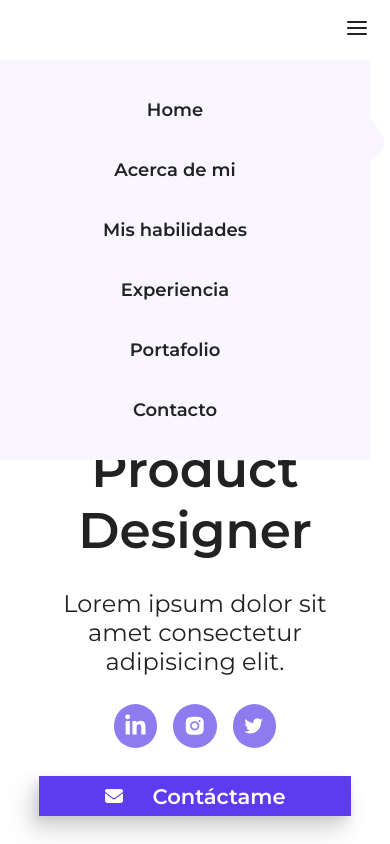
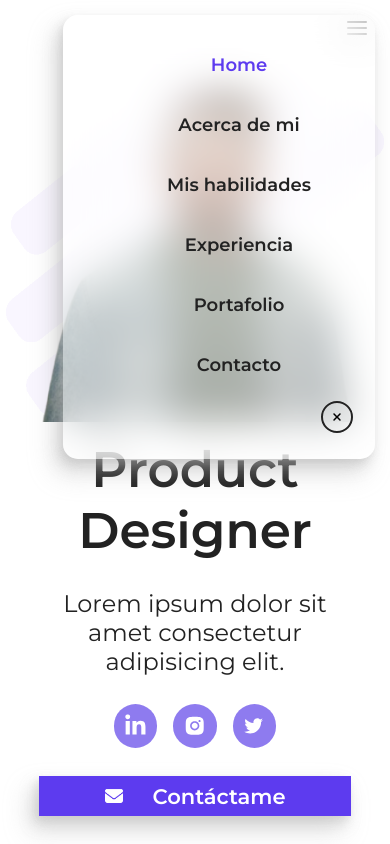
Before and after one commit to gabrielmartinezghioma/Gabriel-sPortfolio, a plain HTML site: page index.html in a window 390 px wide. Both pictures are taken after a click on the button 357 px from the left and 29 px from the top of the page. Shown: the top 844 px of the page. Drawn offline with Linux system fonts and the light colour scheme; files whose address does not match are found by name.

Commit message:
modified menu

```diff
--- a/assets/script/main.js
+++ b/assets/script/main.js
@@ -1,6 +1,14 @@
- const navButton = document.querySelector(".nav__button");
- const navUl = document.querySelector(".nav__ul");
+ const navButtonMenu = document.querySelector(".nav__button");
+ const navDiv = document.querySelector(".nav__div");
 
- navButton.addEventListener("click", ()=>{
-    navUl.classList.toggle("nav__button--togle")
+ navButtonMenu.addEventListener("click", ()=>{
+    navDiv.classList.toggle("nav__button--togle")
  });
+
+ const navButtonCross = document.querySelector(".nav__button--cross");
+
+
+
+ navButtonCross.addEventListener("click", ()=>{
+   navDiv.classList.toggle("nav__button--togle")
+});
--- a/assets/style/style.css
+++ b/assets/style/style.css
@@ -86,6 +86,22 @@ ul {
 /*--- Mobail---*/
 @media screen and (min-width: 360px) {
 
+  .nav {
+    position: relative;
+    display: flex;
+    justify-content: flex-end;
+    z-index: 3;
+  }
+
+  .nav__button {
+    background-color: rgba(255, 255, 255, 0);
+    border: none;
+    margin: 15px;
+    display: block;
+    justify-content: flex-end;
+    position: fixed;
+  }
+
   .nav__button--img {
     width: 24px;
     border: none;
@@ -97,40 +113,58 @@ ul {
     transition: width 0.2s;
   }
 
-  .nav {
-    position: relative;
+
+  .nav__div {
     display: flex;
-    justify-content: flex-end;
-    z-index: 3;
-  }
-
-  .nav__button {
-    background-color:rgba(255, 255, 255, 0);
-    border: none;
-    margin: 15px;
-    display: block;
-    justify-content: flex-end;
+    flex-direction: column;
+    justify-content: center;
+    align-items: center;
+    background-color: rgba(255, 255, 255, 0.596);
+    box-shadow: var(--shadow-elevation-medium);
+    backdrop-filter: blur(20px);
     position: fixed;
+    top: 15px;
+    margin-right: 15px;
+    width: 80%;
+    justify-content: center;
+    padding: 20px 0;
+    height: auto;
+    overflow-y: auto;
+    right: 100%;
+    transition: 1s;
+    position: fixed;
+    border-radius: 15px;
   }
 
   .nav__ul {
     display: flex;
     flex-direction: column;
     align-items: center;
-    background-color: var(--color-pink);
-    position: fixed;
-    top: 60px;
-    width: 100%;
-    margin-right: 20px;
-    padding: 20px 0;
-    height: auto;
-    overflow-y: auto;
-    right: 100%;
-    transition: 0.5s;
+    justify-content: center;
+  }
+
+  .nav__button--cross {
+    border: none;
+    display: flex;
+    justify-content: flex-end;
+    align-items: flex-end;
+    width: 90%;
+    background-color: rgba(255, 255, 255, 0);
+    margin: 5px;
+  }
+
+  .nav__button--imgCross{
+    width: 32px;
+    height: 32px;
+    border: none;
+    border-radius: 50%;
+    padding: 8px;
+    border: 2px solid var(--color-black);
   }
 
   .nav__button--togle {
-    right: 0;
+   right: 0;
+
   }
 
   .nav__ul--li {
@@ -143,6 +177,14 @@ ul {
     font-size: 18px;
     font-weight: var(--weight-semibold);
     color: var(--color-black);
+  }
+
+
+  .nav__ul--aHome {
+    text-decoration: none;
+    font-size: 18px;
+    font-weight: var(--weight-semibold);
+    color: var(--color-blue);
   }
 
   .nav__ul--a:hover {
@@ -216,7 +258,7 @@ ul {
     width: 90%;
     margin-left: auto;
     margin-right: auto;
-    margin-top:2vh;
+    margin-top: 2vh;
   }
 
   .article__h1:hover {
@@ -604,26 +646,28 @@ ul {
 }
 
 @media screen and (min-width: 768px) {
-  .nav__ul {
+  .nav__div {
     width: 50%;
     margin-right: 20px;
   }
 
-  .header{
-   height: 1024px;
+  .header {
+    height: 1024px;
   }
 
   .header__section--imgDesktop {
     width: 50%;
   }
-  .header__section--vector{
+
+  .header__section--vector {
     width: 70%;
   }
-  .section__a{
+
+  .section__a {
     margin: 0;
   }
 
-  .article__h2{
+  .article__h2 {
     margin: 0;
   }
 
@@ -649,29 +693,37 @@ ul {
     position: fixed;
   }
 
-  .nav__button {
+  .nav__button, .nav__button--cross{
     display: none;
   }
 
-  .nav__ul {
+  .nav__div {
+    flex-direction: row;
+    justify-content: flex-end;
     width: auto;
+    box-shadow: 0;
+    backdrop-filter: 0;
+    top: 15px;
+    width:auto;
     height: min(100%, 38px);
-    justify-content: flex-end;
     list-style-type: none;
-    column-gap: 30px;
     margin-right: 10px;
     margin-top: 5px;
-    left: 0;
+    right: 0;
     transition: 0.5s;
     padding: 0;
     margin: 0;
-    top: 0;
     position: static;
-    flex-direction: row;
-    background-color: var(--color-white);
     padding-left: 15px;
     padding-right: 15px;
     border-radius: 15px;
+
+  }
+
+  .nav__ul{
+    flex-direction: row;
+    column-gap: 30px;
+    padding-left: 0px;
   }
 
   .nav__ul--li {
@@ -684,6 +736,23 @@ ul {
     font-size: 16px;
   }
 
+  .nav__ul--aHome {
+    text-decoration: none;
+    margin-top: 25px;
+    font-size: 16px;
+  }
+
+  .nav__ul--a:hover {
+    box-shadow: none;
+    transition: color 0.5s;
+  }
+
+  .nav__ul--aHome:hover {
+    box-shadow: none;
+    color: var(--color-dark);
+    transition: color 0.5s;
+  }
+
   .header {
     width: min(95%, 2000px);
     max-height: 100vh;
@@ -692,7 +761,7 @@ ul {
   }
 
   .header__section {
-     height: 100%;
+    height: 100%;
   }
 
   .header__section--imgDesktop {
@@ -711,7 +780,7 @@ ul {
     height: 95%;
     align-items: flex-start;
     justify-content: space-evenly;
-    margin-top:30px;
+    margin-top: 30px;
   }
 
   .section__a {
@@ -754,7 +823,7 @@ ul {
     margin-left: 20px;
     margin-bottom: 5%;
     margin-top: 60px;
-    margin-right:auto ;
+    margin-right: auto;
   }
 
   .main {
--- a/index.html
+++ b/index.html
@@ -28,17 +28,22 @@
             <img class="nav__button--img" src="./assets/style/íconos/menu.svg" alt="menu">
         </button>
 
+        <div class="nav__div">
             <ul class="nav__ul ">
-            <li class="nav__ul--li"><a class="nav__ul--a" href="#Home">Home</a></li>
+                <li class="nav__ul--li"><a class="nav__ul--aHome" href="#Home">Home</a></li>
                 <li class="nav__ul--li"><a class="nav__ul--a" href="#AcercaDeMi">Acerca de mi</a></li>
                 <li class="nav__ul--li"><a class="nav__ul--a" href="#MisHabilidades">Mis habilidades</a></li>
                 <li class="nav__ul--li"><a class="nav__ul--a" href="#Experiencia">Experiencia</a></li>
                 <li class="nav__ul--li"><a class="nav__ul--a" href="#Portafolio">Portafolio</a></li>
                 <li class="nav__ul--li"><a class="nav__ul--a" href="#Contacto">Contacto</a></li>
             </ul>
+            <button class="nav__button--cross">
+                <img class="nav__button--imgCross" src="./assets/style/íconos/xmark-solid.svg" alt="cross">
+            </button>
+        </div>
     </nav>
 
-    <header id="Home"  class="header">
+    <header id="Home" class="header">
         <section class="header__section">
             <article class="header__section--article ">
                 <img class="header__section--imgDesktop" src="./assets/style/Imágenes/photo desktop.png"
@@ -82,7 +87,7 @@
     <main class="main">
 
         <section class="main__section">
-            <h2  id="AcercaDeMi" class="main__section--h2">Acerca de mi</h2>
+            <h2 id="AcercaDeMi" class="main__section--h2">Acerca de mi</h2>
             <p class="main__section--p"> Lorem ipsum dolor sit amet consectetur adipisicing elit. Harum ipsum neque,
                 quibusdam ab, corporis,
                 tempore nemo nostrum assumenda dolores velit alias voluptas! Deserunt dolorem molestias, aliquid
@@ -137,7 +142,7 @@
         </section>
 
         <section class="main__section--3">
-            <h2  id="Experiencia" class="main__section--h2">Experiencia</h2>
+            <h2 id="Experiencia" class="main__section--h2">Experiencia</h2>
 
             <section class="section3">
 
```
Also changed, not shown: assets/style/íconos/xmark-solid.svg (added). Lines whose indentation alone changed are shown as unchanged.
